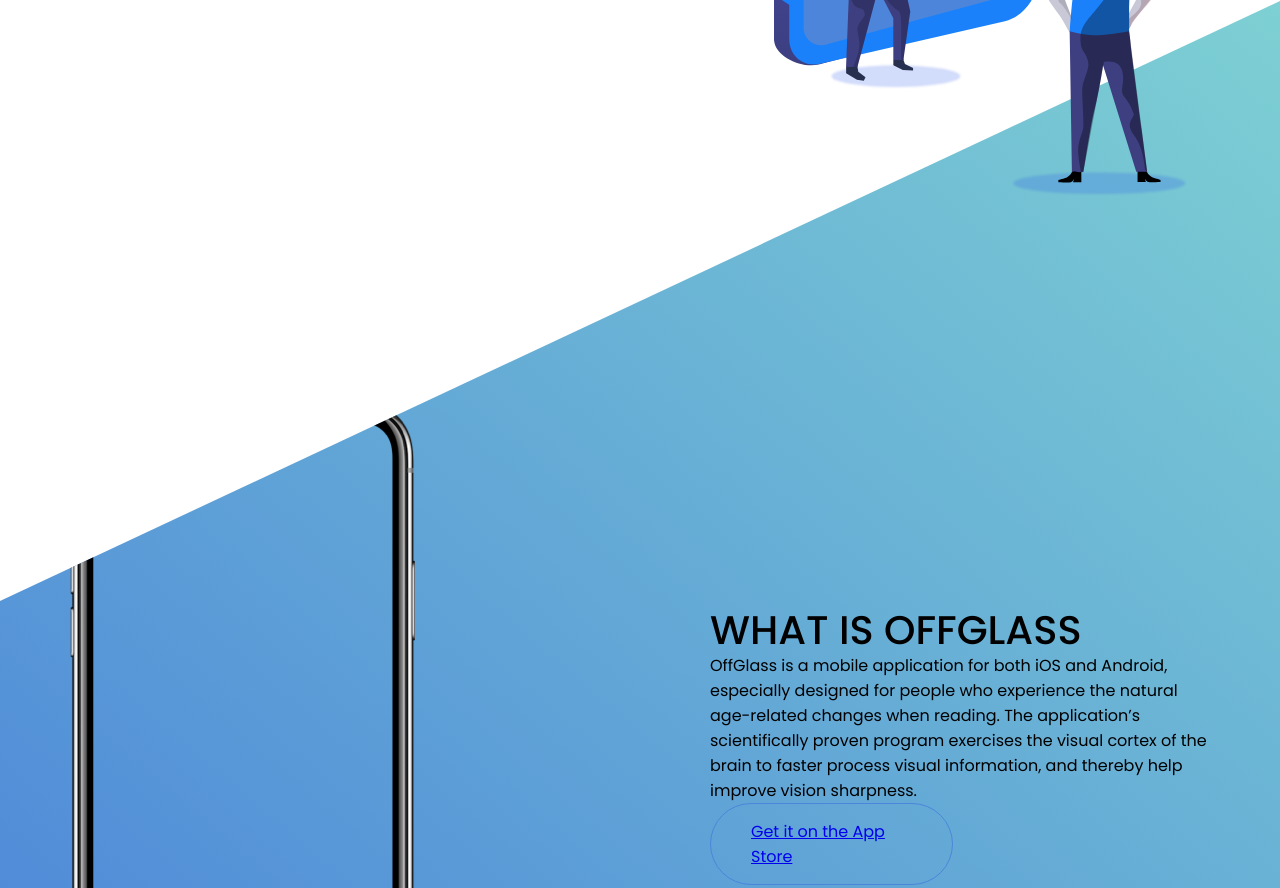
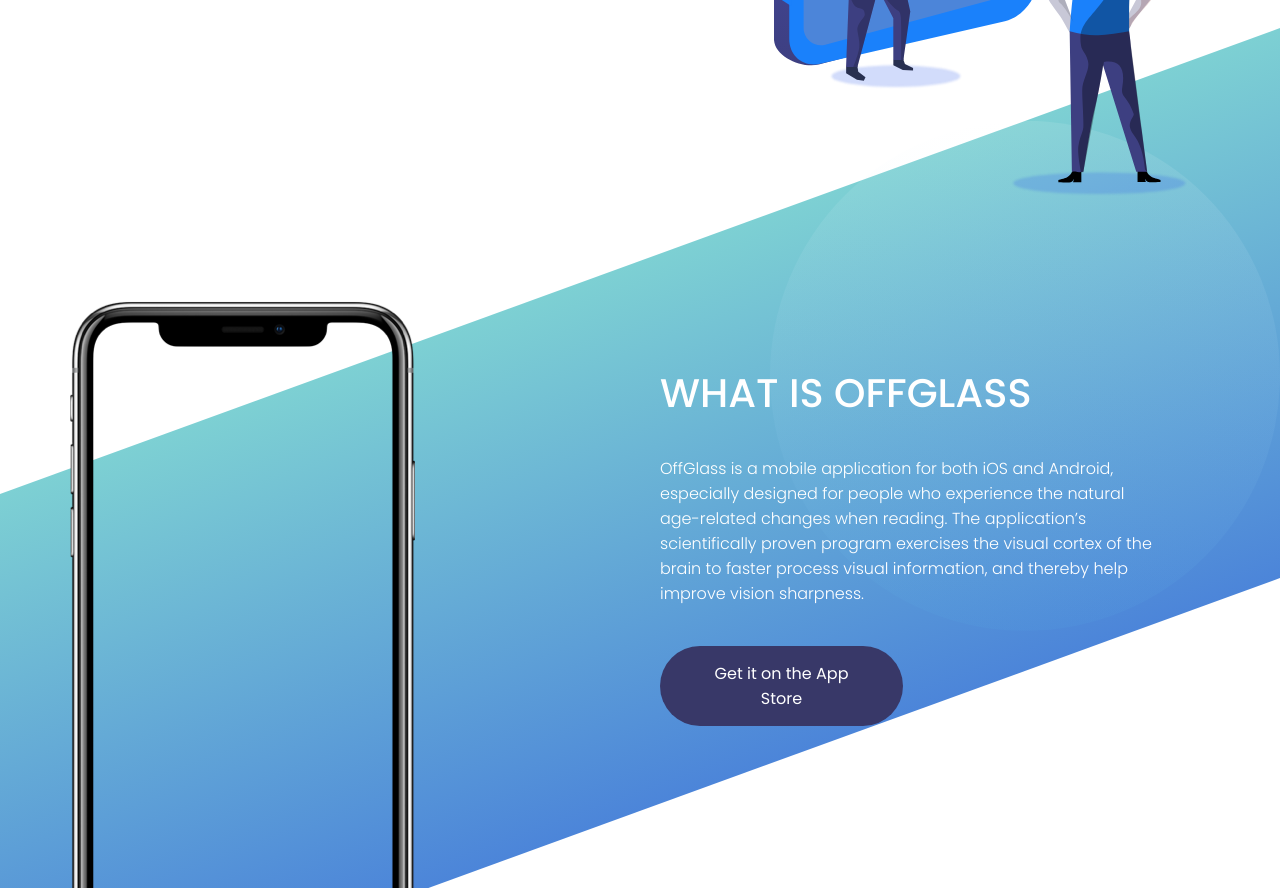
Before and after one commit to MigzRuiz/GlassOff, a website: page index.html in a window 1280 px wide. Shown: the part 632-1520 px from the top of the page. Drawn offline with Linux system fonts and the light colour scheme.

Commit message:
Finished the About section

```diff
--- a/index.html
+++ b/index.html
@@ -83,12 +83,13 @@
         </div>
     </header>
     <div class="about">
+        <div class="about__circle"></div>
         <div class="about__box">
-                <img src="img/IPhone_X.png" alt="iPhone Photo" class="about__phone"/>
+            <img src="img/IPhone_X.png" alt="iPhone Photo" class="about__phone"/>
             <div class="about__text">
-                <h1 class="heading-primary">What is Offglass</h1>
-                <p>OffGlass is a mobile application for both iOS and Android, especially designed for people who experience the natural age-related changes when reading. The application’s scientifically proven program exercises the visual cortex of the brain to faster process visual information, and thereby help improve vision sharpness.</p>
-                <a href="#" class="btn btn-clear">Get it on the App Store</a>
+                <h1 class="heading-primary text-white margin-btm-s">What is Offglass</h1>
+                <p class="text text-white margin-btm-s">OffGlass is a mobile application for both iOS and Android, especially designed for people who experience the natural age-related changes when reading. The application’s scientifically proven program exercises the visual cortex of the brain to faster process visual information, and thereby help improve vision sharpness.</p>
+                <a href="#" class="btn btn-purple">Get it on the App Store</a>
             </div>
         </div>
     </div>
--- a/sass/abstracts/_variables.scss
+++ b/sass/abstracts/_variables.scss
@@ -1,5 +1,6 @@
 :root{
     --color-primary: #4C85D9;
+
     --color-secondary: #7DD0D3;
 
     --color-purple: #383868;
@@ -7,4 +8,10 @@
     --color-white: #fff;
 }
 
+
+//colors
+$light-gradient: to top, rgba(#56B1E5,.1), rgba(#fff,.1);
+
 $default-font-size: 1.6rem;
+$weight-l: 300;
+$weight-m: 500;
--- a/sass/base/_typography.scss
+++ b/sass/base/_typography.scss
@@ -7,7 +7,7 @@
     &-primary{
         text-transform: uppercase;
         font-size: 4.0rem;
-        font-weight: 500;
+        font-weight: $weight-m;
         line-height: 4.5rem;
 
         .off{
@@ -27,3 +27,12 @@
         max-width: 54rem;
     }
 }
+
+.text{
+    font-size: $default-font-size;
+    font-weight: $weight-l;
+
+    &-white{
+        color: var(--color-white);
+    }
+}
--- a/sass/layout/_layout.scss
+++ b/sass/layout/_layout.scss
@@ -1,35 +1,52 @@
 .about{
-    background-image: linear-gradient(to right top, var(--color-primary), var(--color-secondary));
+    background-image: linear-gradient(to top, var(--color-primary), var(--color-secondary));
 
    // -webkit-clip-path: polygon(0 55%, 100% 0, 100% 100%, 0 100%);
-    clip-path: polygon(0 55%, 100% 0, 100% 100%, 0 100%);
-    //height: 50rem;
+    //clip-path: polygon(0 55%, 100% 0, 100% 100%, 0 100%);
+    height: 55rem;
 
-    margin-top: -24rem;
+    transform: skewY(-20deg);
+    margin-top: 2rem;
     z-index: -1;
+    position: relative;
+
+    & > * {
+        transform: skewY(20deg);
+    }
 
     &__box{
         display:flex;
-        justify-content: space-between;
+        justify-content: flex-end;
 
         //Centering all content
         width: 100%;
         max-width: 1140px;
         margin: 0 auto;
+    }
 
-        padding-top: 40rem;
+    &__circle{
+        position: absolute;
+        background-image: linear-gradient($light-gradient);
+        width: 51rem;
+        height: 51rem;
+        -webkit-clip-path: circle(50% at 50% 50%);
+        clip-path: circle(50% at 50% 50%);
+        right:0;
     }
 
     &__phone{
         display: inline-block;
+        position: absolute;
         z-index: 9999;
+        left: 0rem;
+        top: 4rem;
     }
 
     &__text{
-
         display: flex;
         flex-direction: column;
-        justify-content: center;
+        margin-top: 11rem;
+        margin-right: 5rem;
         max-width: 50rem;
     }
 }
```
Also changed, not shown: css/style.css.
